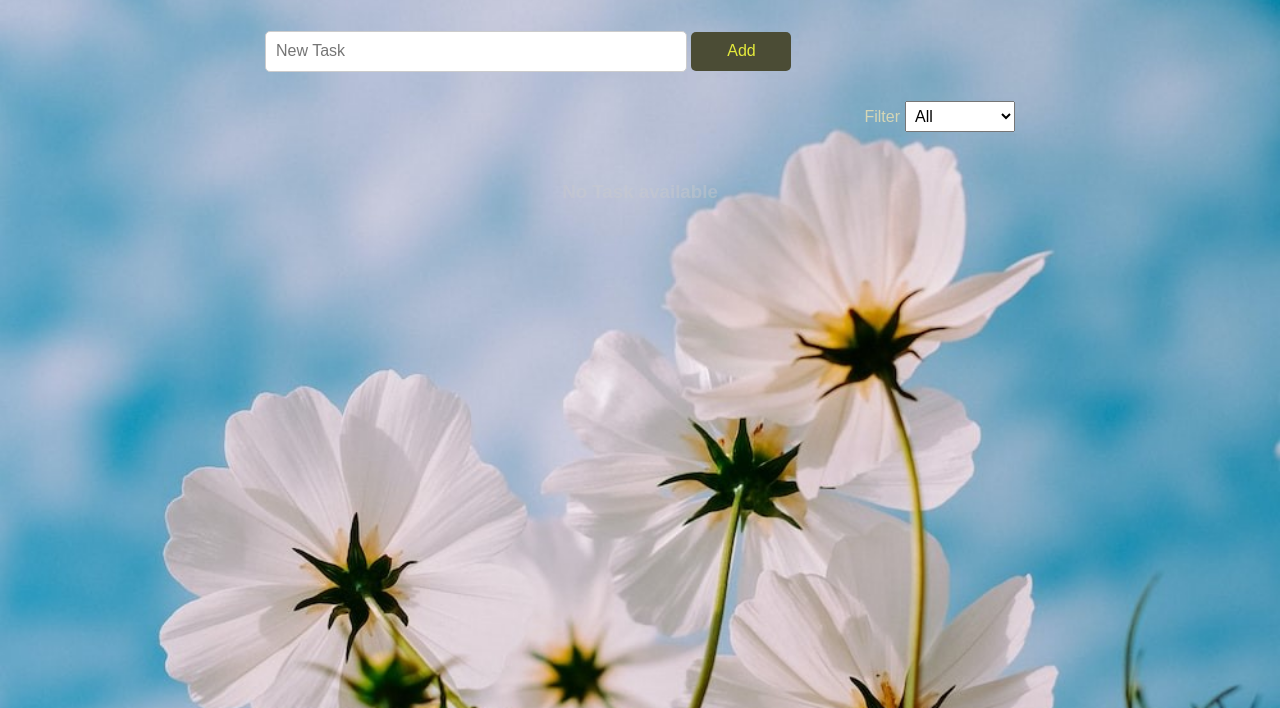
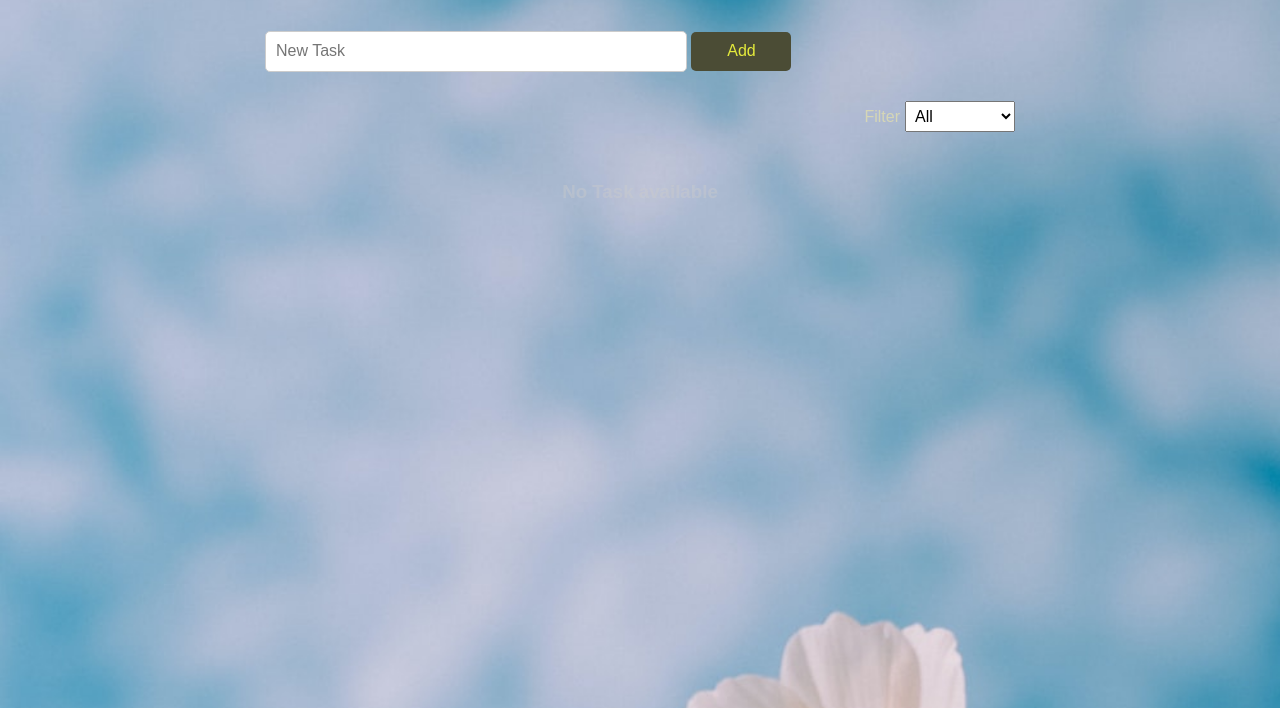
Before and after one commit to AbramKanime/to_do_list, a website built with Vite: page index.html in a window 1280 px wide. Shown: the part 92-800 px from the top of the page. Built offline with nearby package versions, Linux system fonts and the light colour scheme; a web font is replaced by a local one.

Commit message:
Update index.css

```diff
--- a/index.css
+++ b/index.css
@@ -6,7 +6,7 @@ html, body {
 body {
     font-family: 'Mooli', sans-serif;
     padding: 20px;
-    background-image: url("assets/images/flower2.jpg");
+    background-image: url("assets/images/flower.jpg");
     background-repeat: no-repeat;
     background-color: #210124;
     color: #d5d6b6;
```
